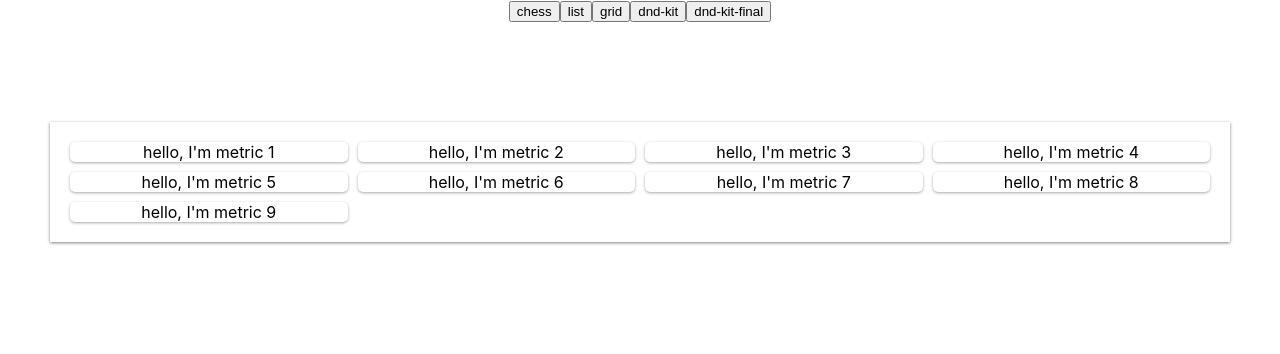
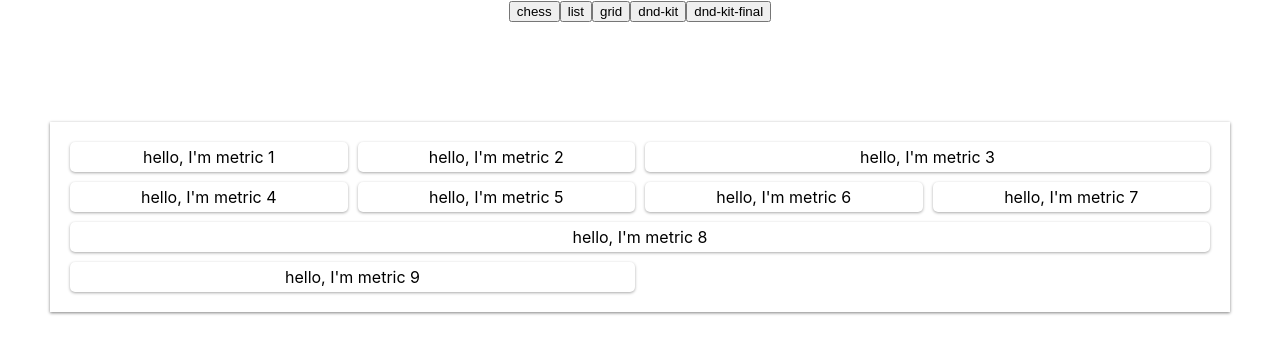
Before and after one commit to N1ck-Benson/dnd-tutorial-js, a React (Create React App) app: page / in a window 1280 px wide. Shown: the top 354 px of the page. Built offline with nearby package versions, Linux system fonts and the light colour scheme.

Commit message:
get dnd-kit-final draggability working

```diff
--- a/src/App.css
+++ b/src/App.css
@@ -12,6 +12,8 @@
   display: grid;
   grid-template-columns: repeat(4, 1fr);
   grid-gap: 10px;
+  grid-auto-rows: "100px";
+  grid-auto-flow: "dense";
   box-shadow: 0px 1px 3px grey;
   padding: 20px;
 }
@@ -19,4 +21,6 @@
 .card_single {
   box-shadow: 0px 1px 3px darkgrey;
   border-radius: 5px;
+  transform-origin: 0 0;
+  padding: 5px;
 }
--- a/src/Components/dnd-kit-final/SortableCard.js
+++ b/src/Components/dnd-kit-final/SortableCard.js
@@ -1,8 +1,46 @@
+import { useSortable } from "@dnd-kit/sortable";
+import { CSS } from "@dnd-kit/utilities";
 import React from "react";
 
-const SortableCard = ({ card }) => {
+const SortableCard = ({ card, activeId }) => {
   const { id, name, size } = card;
-  return <div className="card_single">hello, I'm {name}</div>;
+
+  const {
+    transform,
+    transition,
+    // Default attributes provided by dnd-kit, can be omitted
+    attributes,
+    // Could instead distinguish setDraggableRef, setDroppableRef:
+    // https://docs.dndkit.com/presets/sortable/usesortable#node-ref
+    setNodeRef,
+    // Pass listeners to the element that will trigger the sort
+    listeners,
+  } = useSortable({
+    id,
+    transition: {
+      // Add css transition attributes here, or omit for defaults
+      duration: 150,
+    },
+  });
+
+  const style = {
+    ...size,
+    opacity: activeId === id ? "0.2" : "1",
+    transform: CSS.Transform.toString(transform),
+    transition,
+  };
+
+  return (
+    <div
+      ref={setNodeRef}
+      className="card_single"
+      style={style}
+      {...attributes}
+      {...listeners}
+    >
+      hello, I'm {name}
+    </div>
+  );
 };
 
 export default SortableCard;
--- a/src/Components/dnd-kit-final/cards.js
+++ b/src/Components/dnd-kit-final/cards.js
@@ -1,9 +1,9 @@
 const gridSizes = {
-  SMALL: { gridRow: "span 1", gridColumn: "span 1" },
-  MEDIUM: { gridRow: "span 1", gridColumn: "span 2" },
-  LARGE: { gridRow: "span 1", gridColumn: "span 4" },
-  LARGER: { gridRow: "span 2", gridColumn: "span 2" },
-  LARGEST: { gridRow: "span 2", gridColumn: "span 4" },
+  SMALL: { gridRowStart: "span 1", gridColumnStart: "span 1" },
+  MEDIUM: { gridRowStart: "span 1", gridColumnStart: "span 2" },
+  LARGE: { gridRowStart: "span 1", gridColumnStart: "span 4" },
+  LARGER: { gridRowStart: "span 2", gridColumnStart: "span 2" },
+  LARGEST: { gridRowStart: "span 2", gridColumnStart: "span 4" },
 };
 
 export const cards = [
```
